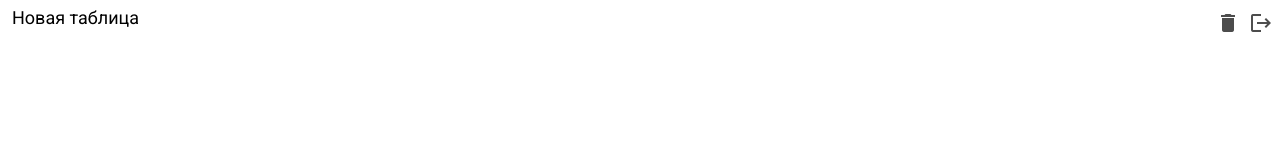
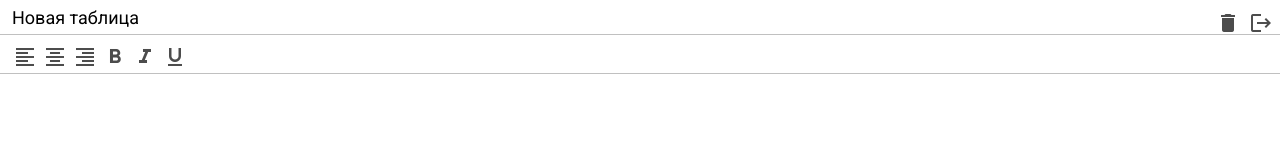
Before and after one commit to VIIVdm/excelCource, a website built with webpack: page src/index.html in a window 1280 px wide. Built offline with nearby package versions, Linux system fonts and the light colour scheme.

Commit message:
add toolbar and edit button

```diff
--- a/src/index.html
+++ b/src/index.html
@@ -25,7 +25,28 @@
             </div>
 
 
-            <div class="excel__toolbar"></div>
+            <div class="excel__toolbar">
+                <div class="button">
+                    <span class="material-icons">format_align_left</span>
+                </div>
+                <div class="button">
+                    <span class="material-icons">format_align_center</span>
+                </div>
+                <div class="button">
+                    <span class="material-icons">format_align_right</span>
+                </div>
+                <div class="button">
+                    <span class="material-icons">format_bold</span>
+                </div>
+                <div class="button">
+                    <span class="material-icons">format_italic</span>
+                </div>
+                <div class="button">
+                    <span class="material-icons">format_underlined</span>
+                </div>
+            </div>
+
+
             <div class="excel__formula"></div>
             <div class="excel__table"></div>
         </div>
--- a/src/scss/_variables.scss
+++ b/src/scss/_variables.scss
@@ -1,2 +1,3 @@
 $header-height: 34px;
+$toolbar-height: 40px;
 $border-color: #c0c0c0;
--- a/src/scss/toolbar.scss
+++ b/src/scss/toolbar.scss
@@ -1,2 +1,18 @@
 @import "variables";
 @import "mixins";
+
+.excel__toolbar {
+    position: absolute;
+    height: $toolbar-height;
+    left: 0;
+    right: 0;
+    top: $header-height;
+    border-top: 1px solid $border-color;
+    border-bottom: 1px solid $border-color;
+    padding: 7px 10px;
+    display: flex;
+
+    .button {
+        @include button(green);
+    }
+}
```
